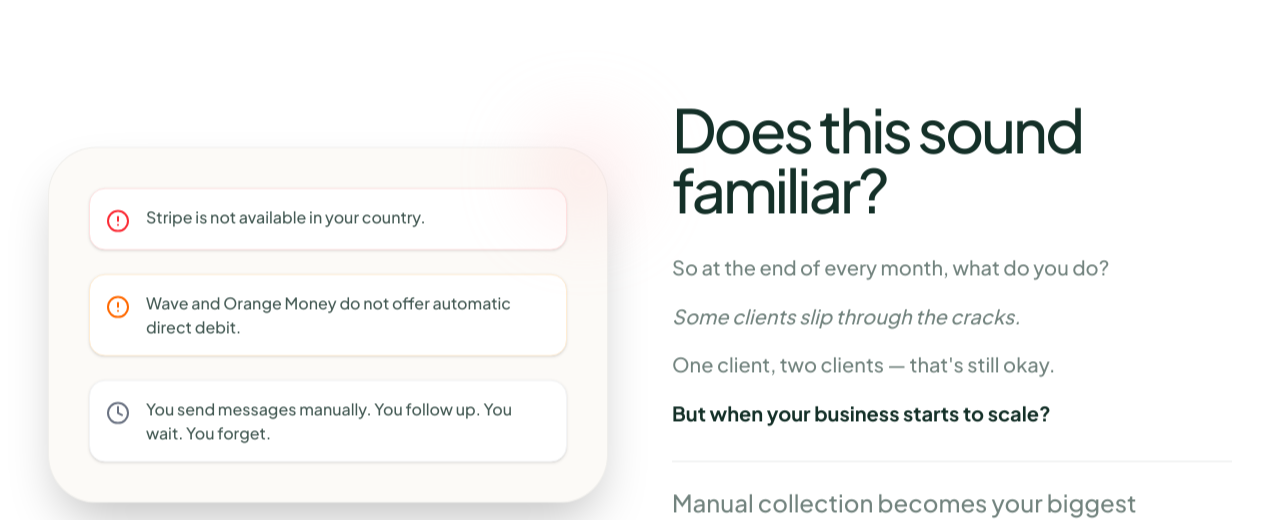
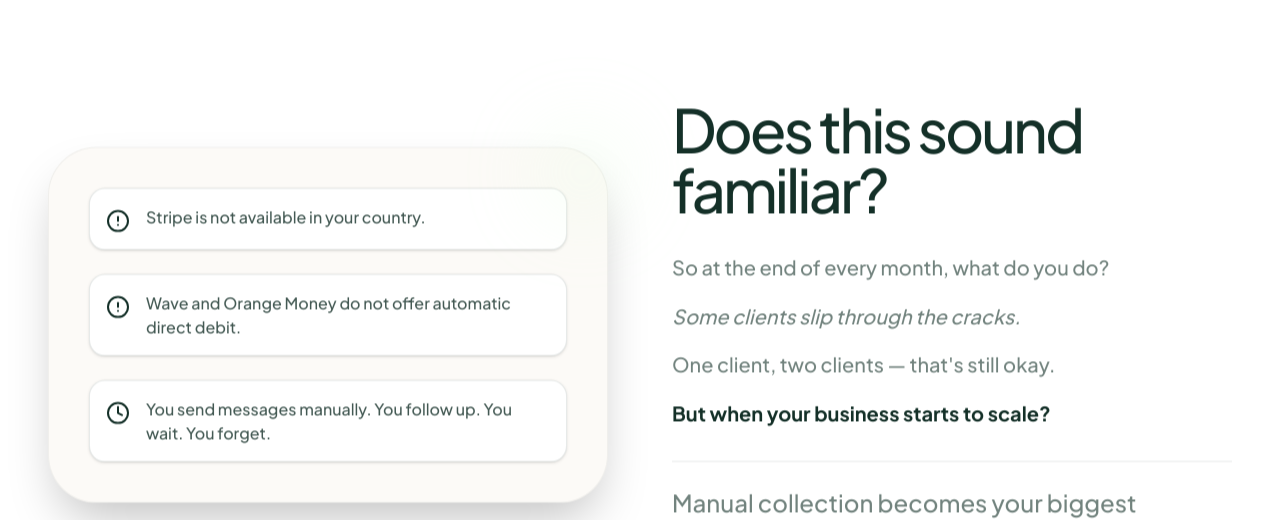
Before and after one commit to Dieyebow/faymaco-frontend, a React (Vite) app: page / in a window 1280 px wide. Shown: the part 1200-1720 px from the top of the page. Built offline with nearby package versions, Linux system fonts and the light colour scheme.

Commit message:
Auto deploy - 2026-04-15 12:43:35

```diff
--- a/src/pages/Faymaco.tsx
+++ b/src/pages/Faymaco.tsx
@@ -535,18 +535,18 @@ const Faymaco = () => {
          <div className="max-w-[1200px] mx-auto">
             <div className="grid lg:grid-cols-2 gap-16 items-center">
               <div className="reveal-up order-2 lg:order-1 relative rounded-[3rem] p-10 bg-[#FCFAF7] dark:bg-white/5 border border-[#143028]/5 dark:border-white/10 shadow-2xl">
-                 <div className="absolute -top-6 -right-6 w-24 h-24 bg-[#ffcccc] rounded-full blur-2xl opacity-40"></div>
+                 <div className="absolute -top-6 -right-6 w-24 h-24 bg-[#DAFFD1] rounded-full blur-2xl opacity-20 dark:opacity-5"></div>
                  <div className="space-y-6">
-                    <div className="flex gap-4 p-4 rounded-2xl bg-white dark:bg-[#0A1A14] shadow-sm border border-red-100 dark:border-red-900/30">
-                        <AlertCircle className="text-red-500 shrink-0 mt-1" />
+                    <div className="flex gap-4 p-4 rounded-2xl bg-white dark:bg-[#0A1A14] shadow-sm border border-[#143028]/10 dark:border-white/10 hover:border-[#DAFFD1] transition-colors">
+                        <AlertCircle className="text-[#143028] dark:text-[#DAFFD1] shrink-0 mt-1" />
                         <p className="text-sm md:text-base font-medium text-[#143028]/80 dark:text-white/80">{t('faymaco.problem.stripe_unavailable')}</p>
                     </div>
-                    <div className="flex gap-4 p-4 rounded-2xl bg-white dark:bg-[#0A1A14] shadow-sm border border-orange-100 dark:border-orange-900/30">
-                        <AlertCircle className="text-orange-500 shrink-0 mt-1" />
+                    <div className="flex gap-4 p-4 rounded-2xl bg-white dark:bg-[#0A1A14] shadow-sm border border-[#143028]/10 dark:border-white/10 hover:border-[#DAFFD1] transition-colors">
+                        <AlertCircle className="text-[#143028] dark:text-[#DAFFD1] shrink-0 mt-1" />
                         <p className="text-sm md:text-base font-medium text-[#143028]/80 dark:text-white/80">{t('faymaco.problem.no_auto_debit')}</p>
                     </div>
-                    <div className="flex gap-4 p-4 rounded-2xl bg-white dark:bg-[#0A1A14] shadow-sm border border-gray-100 dark:border-white/10">
-                        <Clock className="text-gray-500 shrink-0 mt-1" />
+                    <div className="flex gap-4 p-4 rounded-2xl bg-white dark:bg-[#0A1A14] shadow-sm border border-[#143028]/10 dark:border-white/10 hover:border-[#DAFFD1] transition-colors">
+                        <Clock className="text-[#143028] dark:text-[#DAFFD1] shrink-0 mt-1" />
                         <p className="text-sm md:text-base font-medium text-[#143028]/80 dark:text-white/80">{t('faymaco.problem.manual_followup')}</p>
                     </div>
                  </div>
```
